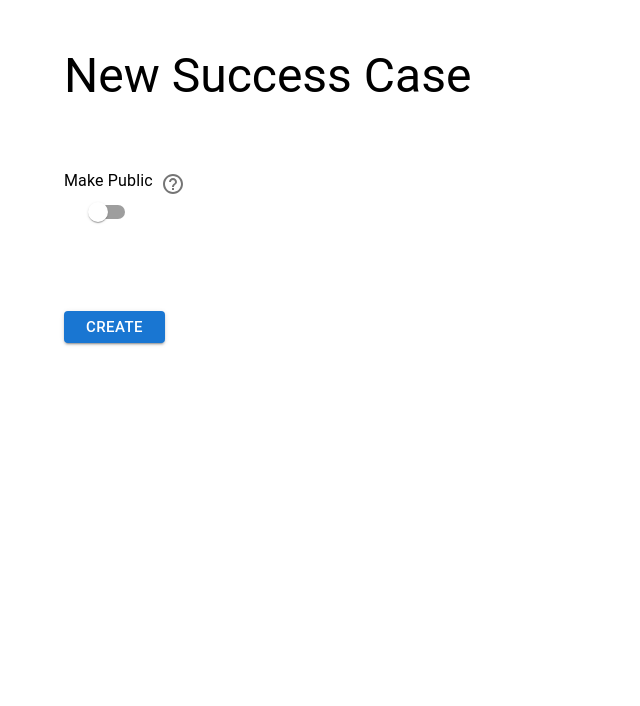
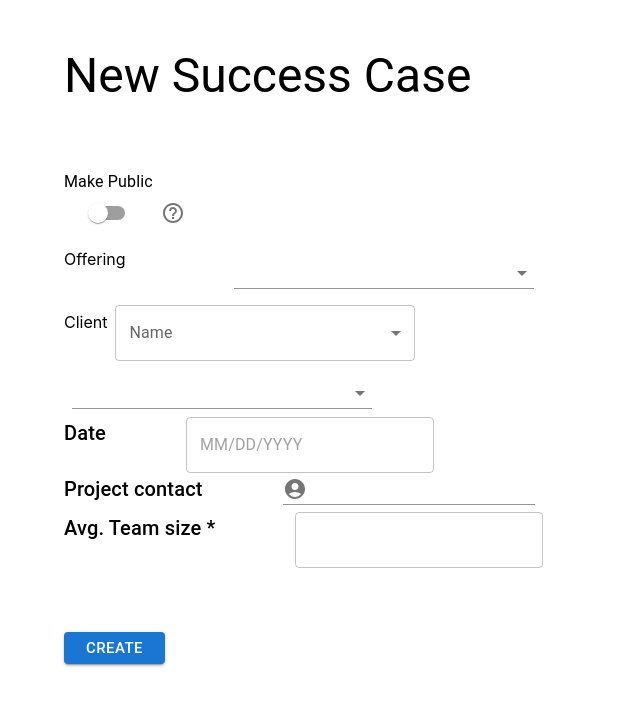
Before and after one commit to gbrizu/success-cases, a React (Create React App) app: page /layout2 in a window 1280 px wide. Shown: the top 706 px of the page, without its empty margins (0-640 px from the left). Built offline with nearby package versions, Linux system fonts and the light colour scheme.

Commit message:
Some changes in inputs

```diff
--- /dev/null
+++ b/src/components/BasicFormInfo.js
@@ -0,0 +1,24 @@
+import { Grid, Typography } from "@mui/material";
+
+function FormInfoInput({ label, customInput, customStyleClass }) {
+
+  return (
+    <>
+      <div className={`${customStyleClass}`}>
+        <Grid container spacing={10}>
+          <Grid item l={5} wrap="nowrap">
+            <Typography variant="h6" gutterBottom>
+              {label}
+            </Typography>
+          </Grid>
+          <Grid item l={8}>
+            {customInput}
+          </Grid>
+        </Grid>
+      </div>
+    </>
+  )
+}
+
+
+export default FormInfoInput;
--- a/src/components/MainLayout2.js
+++ b/src/components/MainLayout2.js
@@ -2,14 +2,26 @@ import React from "react";
 import {
   Button,
   Container,
+  FormControl,
   FormControlLabel,
   Grid,
   IconButton,
+  Input,
+  InputAdornment,
   Switch,
+  TextField,
   Tooltip,
   Typography,
 } from "@mui/material";
 import HelpOutlineIcon from "@mui/icons-material/HelpOutline";
+import { DatePicker, LocalizationProvider } from "@mui/x-date-pickers";
+import OfferingSelect from "./selectListOfferings/selectListOfferings";
+import SelectListClients from "./selectListClients/selectListClients";
+import MultipleSelect from "../Componentes/selectListIndustry/selectListIndustry";
+import FormInfoInput from "./BasicFormInfo";
+import { AccountCircle } from "@mui/icons-material";
+import { AdapterDayjs } from '@mui/x-date-pickers/AdapterDayjs'
+
 
 function MainLayout2() {
   return (
@@ -42,13 +54,49 @@ function MainLayout2() {
               </h1>
             }
           >
-            <IconButton>
+            <IconButton sx={{marginTop: '3.5rem'}}>
               <HelpOutlineIcon />
             </IconButton>
           </Tooltip>
         </Grid>
 
         <Grid item xs={12}>
+            <OfferingSelect></OfferingSelect>
+            <SelectListClients options={["Mercado Libre", "Pedidos ya"]}></SelectListClients>
+            <MultipleSelect></MultipleSelect>
+            <FormInfoInput
+              customStyleClass={"form-margin"}
+              label={'Date'}
+              customInput={
+                <LocalizationProvider dateAdapter={AdapterDayjs}>
+                  <DatePicker variant="standard" />
+                </LocalizationProvider>}
+            ></FormInfoInput>
+            <FormInfoInput
+              customStyleClass={"form-margin"}
+              label={'Project contact'}
+              customInput={
+                <FormControl variant="standard">
+                  <Input
+                    id="input-with-icon-adornment"
+                    startAdornment={
+                      <InputAdornment position="start">
+                        <AccountCircle />
+                      </InputAdornment>
+                    }
+                  />
+                </FormControl>
+
+              }
+            ></FormInfoInput>
+            <FormInfoInput
+              customStyleClass={"form-margin"}
+              label={'Avg. Team size *'}
+              width={300}
+              customInput={<TextField inputProps={{ type: 'number'}} />
+            }
+            ></FormInfoInput>
+
           <Button
             variant="contained"
             size="large"
```
